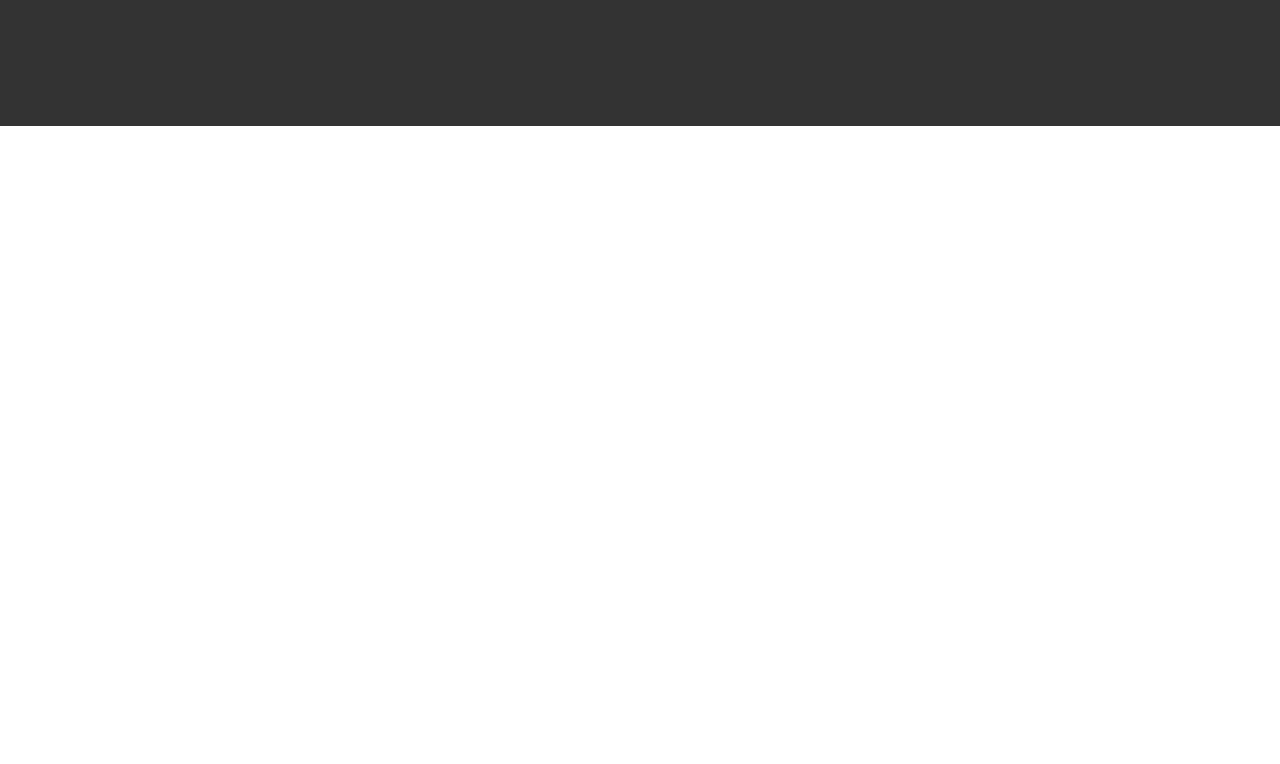
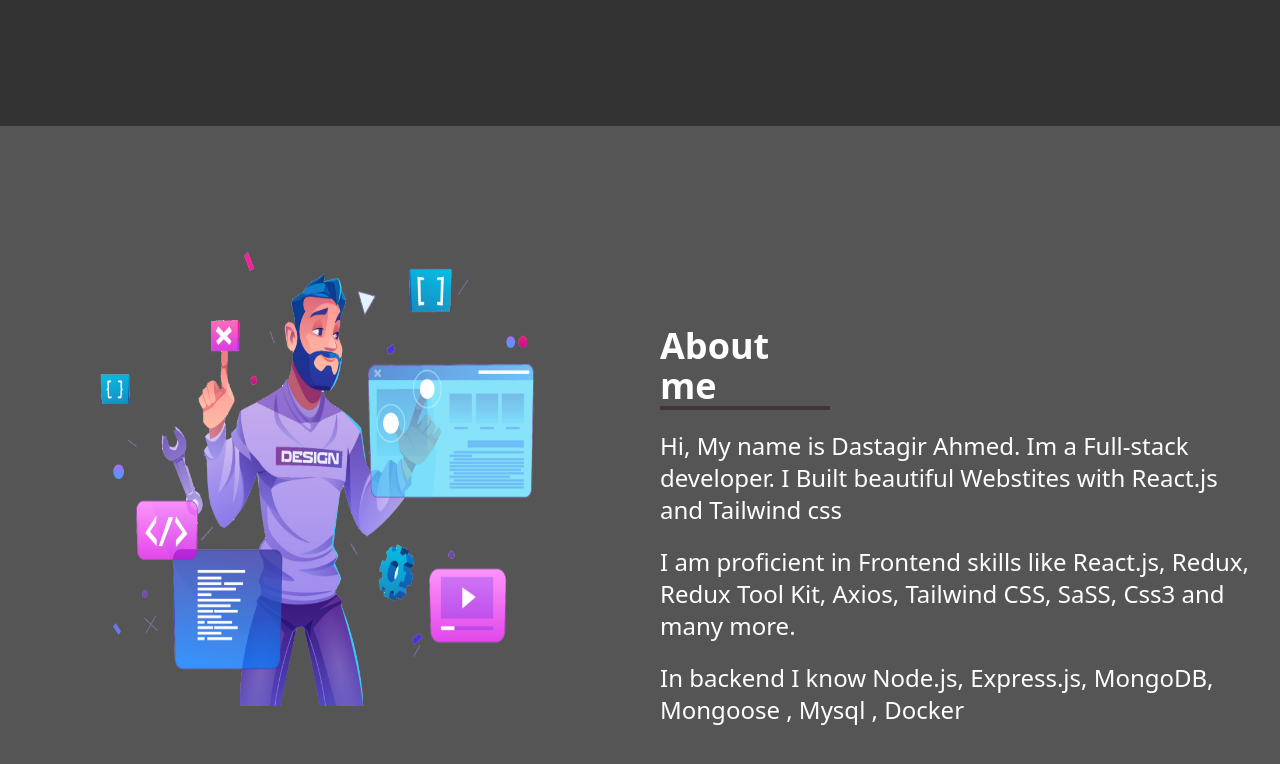
Before and after one commit to Dastagir2k/Dastagir_Portfolio, a React (Vite) app: page / in a window 1280 px wide. Shown: the part 480-1244 px from the top of the page. Before the commit the page ends 800 px from the top, so only its background shows below. Built offline with nearby package versions, Linux system fonts and the light colour scheme.

Commit message:
Finished About Section

```diff
--- a/src/App.jsx
+++ b/src/App.jsx
@@ -1,13 +1,15 @@
 import "./App.css"
+import About from "./components/About"
 import Header from "./components/Header"
 import Hero from "./components/Hero"
 
 const App = () => {
   return (
     <div>
-      {/* <h1 className="text-5xl text-red-600">Dastagir Portfolio</h1> */}
+
       <Header/>
       <Hero/>
+      <About/>
     </div>
   )
 }
--- /dev/null
+++ b/src/components/About.jsx
@@ -0,0 +1,20 @@
+import AboutImg from "../assets/about.png";
+const About = () => {
+  return (
+    <section className="flex flex-col md:flex-row justify-center bg-primary h-screen">
+      <div className="md:w-1/2 p-10 flex justify-center h-[580px] mt-10">
+        <img src={AboutImg} />
+      </div>
+      <div className="md:w-1/2 flex justify-center text-white p-5">
+        <div className="flex flex-col justify-center">
+          <h1 className="text-4xl  border-b-4 border-[#3d3636] w-[170px] mb-5 font-bold">About me</h1>
+          <p className=" text-2xl mb-5">Hi, My name is Dastagir Ahmed. Im a Full-stack developer. I Built beautiful Webstites with React.js and Tailwind css  </p>
+          <p className="text-2xl mb-5">I am proficient in Frontend skills like React.js, Redux, Redux Tool Kit, Axios, Tailwind CSS, SaSS, Css3 and many more.</p>
+          <p className="text-2xl">In backend I know Node.js, Express.js, MongoDB,  Mongoose , Mysql , Docker</p>
+        </div>
+      </div>
+    </section>
+  );
+};
+
+export default About;
```
Also changed, not shown: src/assets/Abouttt.jfif (added), src/assets/about.png (added).
